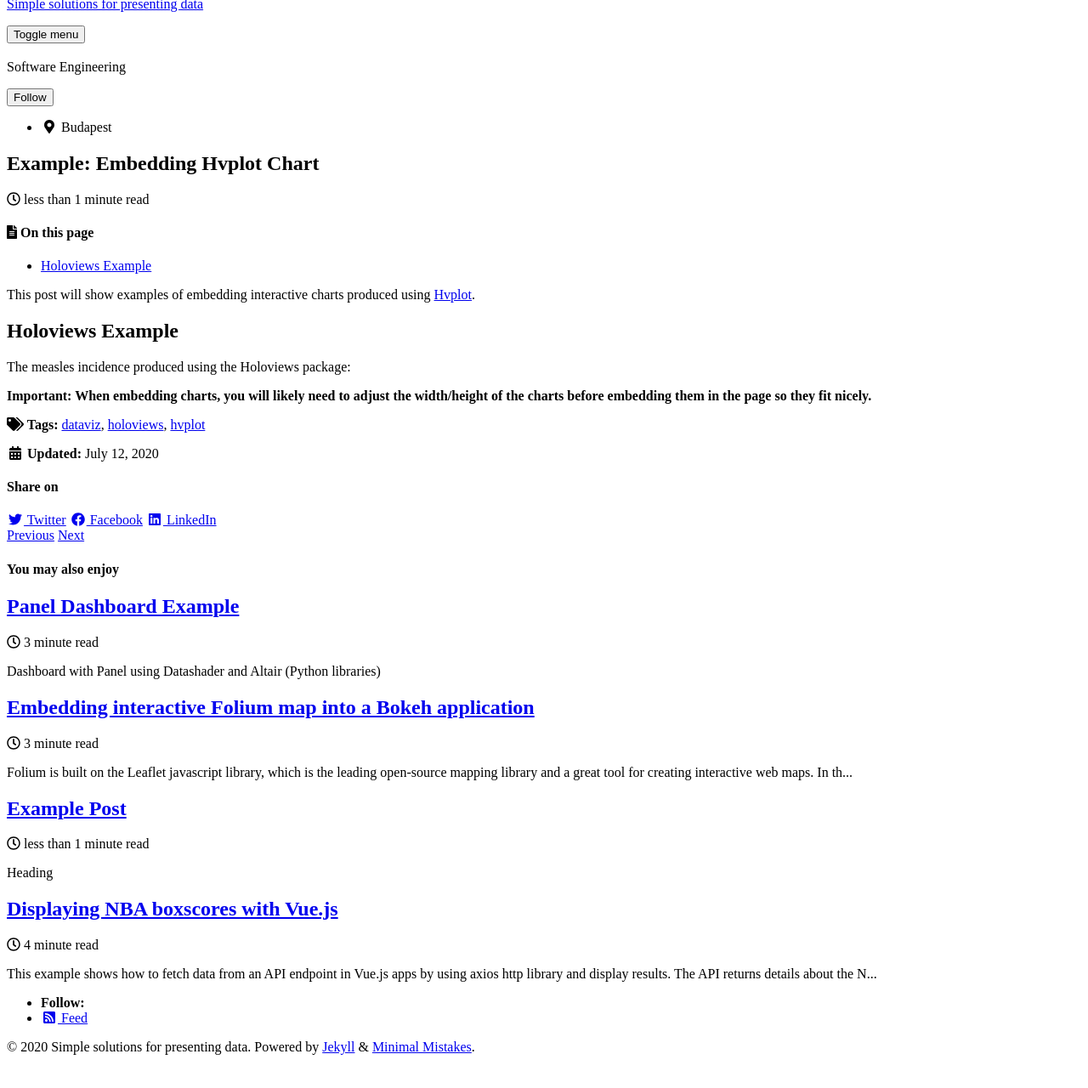
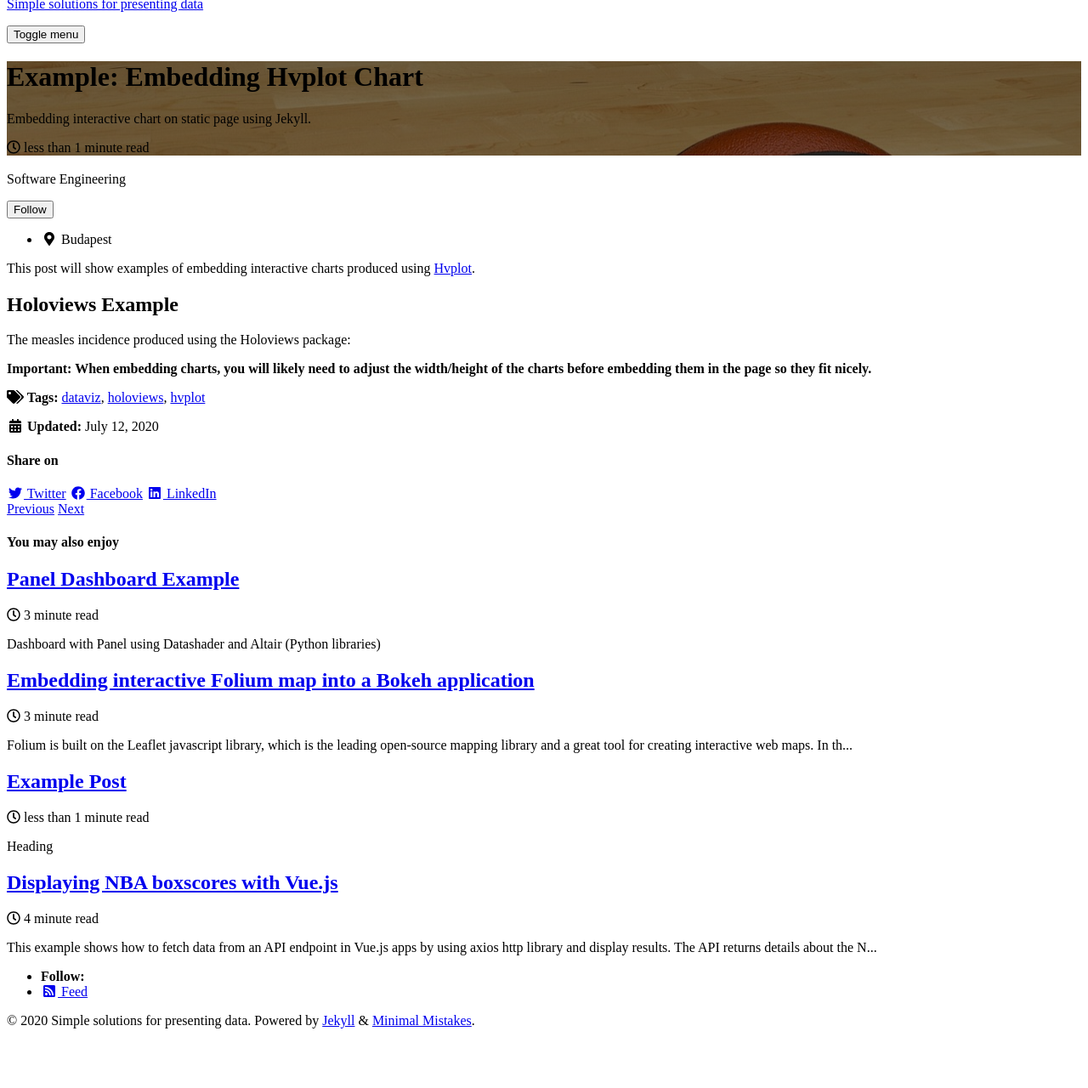
Before and after one commit to dg-data/tidbits, a Jekyll site: the page built from _posts/2019-04-13-measles-charts.md, in a window 1280 px wide, cut to the strip 112-1423 px from the top of the page. Shown: the top 1280 px of the strip at 85% size. Built offline with Jekyll 4.4.1, drawn with Linux system fonts in a browser that asks for light colours; cached includes are drawn as plain includes; nearby versions of some CDN libraries; some of the changed lines change nothing that is shown.

Commit message:
Update 2019-04-13-measles-charts.md

```diff
--- a/_posts/2019-04-13-measles-charts.md
+++ b/_posts/2019-04-13-measles-charts.md
@@ -6,8 +6,9 @@ tags: [dataviz, hvplot, holoviews]
 excerpt: "Embedding interactive chart on static page using Jekyll."
 hv-loader:
   hv-chart-1: "charts/measlesHvplot.html"
-toc: true
-toc_sticky: true
+header:
+  overlay_image: /assets/images/blender-2958862_1280.jpg
+  overlay_filter: 0.5
 ---
 
 This post will show examples of embedding interactive charts produced using [Hvplot](https://hvplot.pyviz.org/).
```
